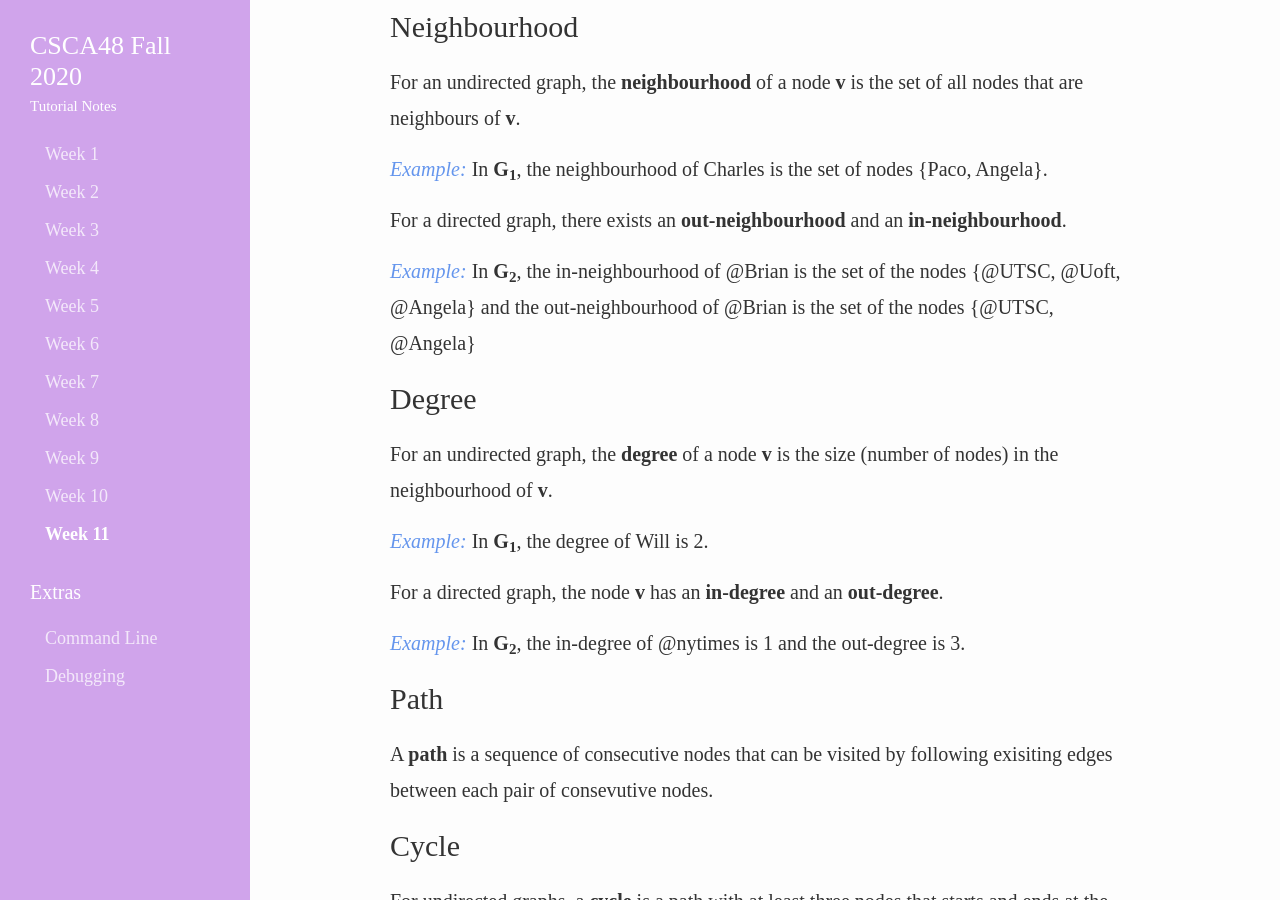
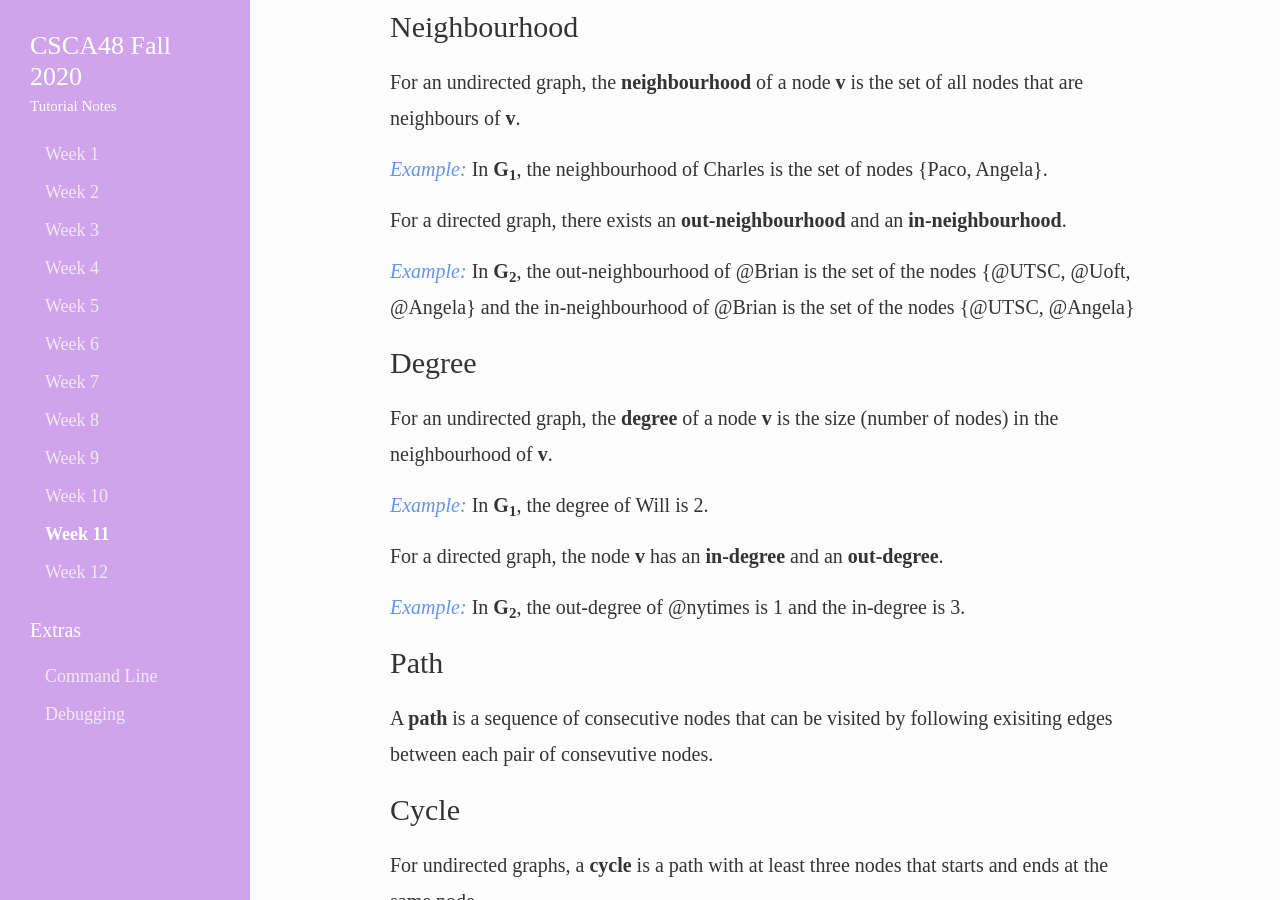
Before and after one commit to CSCA48F20/tutorials, a Jekyll site: the page built from W11/index.md, in a window 1280 px wide and 900 px high, scrolled down 3328 px. Built offline with Jekyll 4.4.1, drawn with Linux system fonts in a browser that asks for light colours; some web fonts are replaced.

Commit message:
Updated tutorial material for the week

```diff
--- a/W11/index.md
+++ b/W11/index.md
@@ -71,7 +71,7 @@ For an undirected graph, the **neighbourhood** of a node **v** is the set of all
 
 For a directed graph, there exists an **out-neighbourhood** and an **in-neighbourhood**.
 
-<span style="color:cornflowerblue">_Example:_</span> In **G<sub>2</sub>**, the in-neighbourhood of @Brian is the set of the nodes {@UTSC, @Uoft, @Angela} and the out-neighbourhood of @Brian is the set of the nodes {@UTSC, @Angela}
+<span style="color:cornflowerblue">_Example:_</span> In **G<sub>2</sub>**, the out-neighbourhood of @Brian is the set of the nodes {@UTSC, @Uoft, @Angela} and the in-neighbourhood of @Brian is the set of the nodes {@UTSC, @Angela}
 
 ## Degree
 
@@ -81,7 +81,7 @@ For an undirected graph, the **degree** of a node **v** is the size (number of n
 
 For a directed graph, the node **v** has an **in-degree** and an **out-degree**.
 
-<span style="color:cornflowerblue">_Example:_</span> In **G<sub>2</sub>**, the in-degree of @nytimes is 1 and the out-degree is 3.
+<span style="color:cornflowerblue">_Example:_</span> In **G<sub>2</sub>**, the out-degree of @nytimes is 1 and the in-degree is 3.
 
 ## Path
 
```
Also changed, not shown: W12/index.md (added, +73 -0 lines).
